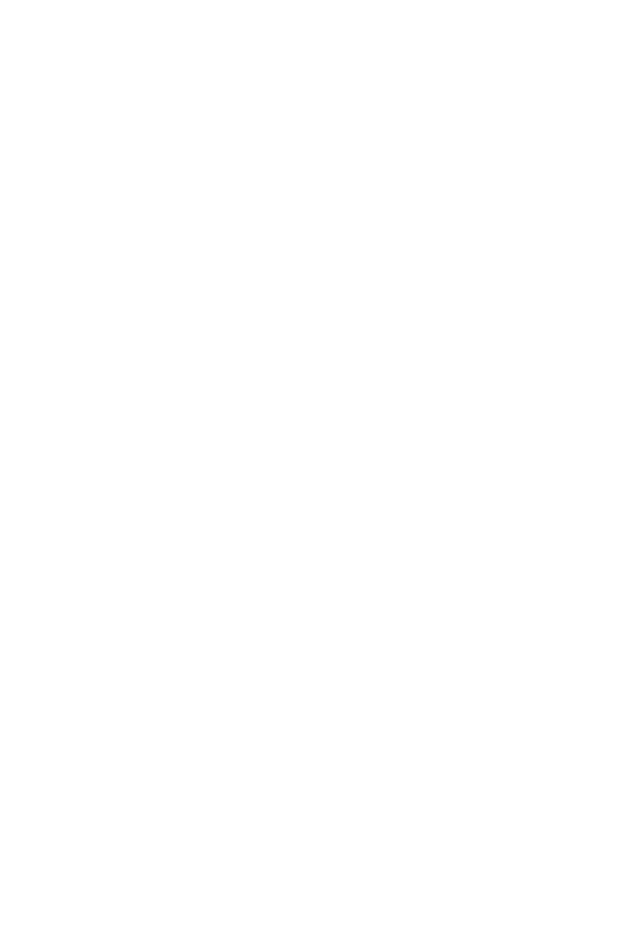
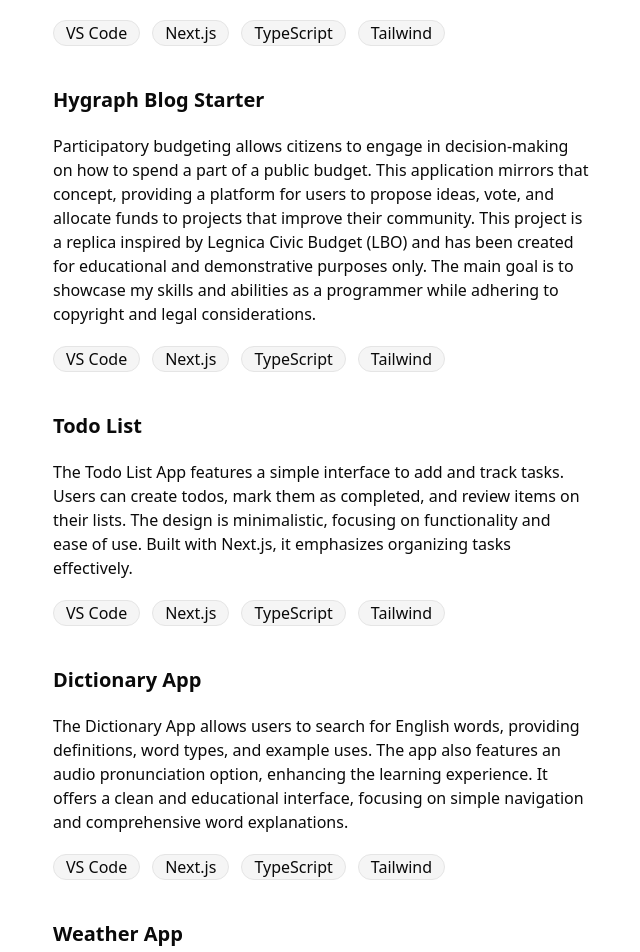
Before and after one commit to LSzpilowski/portfolio, a Next.js app: page / in a window 1280 px wide. Shown: the part 1640-2592 px from the top of the page, without its empty margins (595-1235 px from the left). Before the commit the page ends 1082 px from the top, so only its background shows below. Built offline with nearby package versions, Linux system fonts and the light colour scheme.

Commit message:
add feat/projects

```diff
--- /dev/null
+++ b/src/app/components/projectList.tsx
@@ -0,0 +1,88 @@
+import Link from "next/link";
+import React from "react";
+
+interface IProjects {
+  title: string;
+  url: string;
+  image: string;
+  excerpt: string;
+  techs: string[];
+}
+
+const projects: IProjects[] = [
+  {
+    title: "Leaf-3",
+    url: "https://leaf-3.vercel.app/home",
+    image: "image",
+    excerpt:
+      "This page is a participatory budgeting web application designed for educational purposes, inspired by the Legnica Civic Budget. It showcases skills in using technologies like TypeScript, Next.js, and Redux for state management. The site offers functionalities to propose ideas, vote, and allocate funds, reflecting the concept of community budgeting. The design is informative, with clear sections detailing the project, the budget process, and contact information. It emphasizes transparency and engagement in local decision-making.",
+    techs: ["VS Code", "Next.js", "TypeScript", "Tailwind"],
+  },
+  {
+    title: "Eataly Restaurant",
+    url: "https://vercel.com/lszpilowski-projects/eataly-restaurant",
+    image: "image",
+    excerpt:
+      "The page is a restaurant-themed site with a clean, modern design showcasing a menu featuring starters, main courses, desserts, and drinks. It uses visual elements like images, product descriptions, and pricing. The site includes interactive features like a slider for top picks, filtering to browse categories, and a cart for adding items. It's built for user-friendly navigation, allowing quick access to menu items and encouraging ordering through a straightforward interface. The page's layout and features are aimed at enhancing the user experience and promoting easy exploration of the restaurant’s offerings. ",
+    techs: ["VS Code", "Next.js", "TypeScript", "Tailwind"],
+  },
+  {
+    title: "Hygraph Blog Starter",
+    url: "https://leaf-3.vercel.app/home",
+    image: "image",
+    excerpt:
+      "Participatory budgeting allows citizens to engage in decision-making on how to spend a part of a public budget. This application mirrors that concept, providing a platform for users to propose ideas, vote, and allocate funds to projects that improve their community. This project is a replica inspired by Legnica Civic Budget (LBO) and has been created for educational and demonstrative purposes only. The main goal is to showcase my skills and abilities as a programmer while adhering to copyright and legal considerations. ",
+    techs: ["VS Code", "Next.js", "TypeScript", "Tailwind"],
+  },
+  {
+    title: "Todo List",
+    url: "https://todolist-app-next-vercel-delta.vercel.app/",
+    image: "image",
+    excerpt:
+      "The Todo List App features a simple interface to add and track tasks. Users can create todos, mark them as completed, and review items on their lists. The design is minimalistic, focusing on functionality and ease of use. Built with Next.js, it emphasizes organizing tasks effectively. ",
+    techs: ["VS Code", "Next.js", "TypeScript", "Tailwind"],
+  },
+  {
+    title: "Dictionary App",
+    url: "https://dictionary-app-next-eight.vercel.app/",
+    image: "image",
+    excerpt:
+      "The Dictionary App allows users to search for English words, providing definitions, word types, and example uses. The app also features an audio pronunciation option, enhancing the learning experience. It offers a clean and educational interface, focusing on simple navigation and comprehensive word explanations. ",
+    techs: ["VS Code", "Next.js", "TypeScript", "Tailwind"],
+  },
+  {
+    title: "Weather App",
+    url: " https://weather-app-next-js-lime.vercel.app/",
+    image: "image",
+    excerpt:
+      "The Weather App provides a simple interface for users to check weather conditions by city. It includes details like temperature, humidity, and weather descriptions. The app aims to provide quick, real-time weather updates in a user-friendly format. Built with Next.js, it focuses on delivering essential weather information effectively. ",
+    techs: ["VS Code", "Next.js", "TypeScript", "Tailwind"],
+  },
+];
+
+function ProjectList() {
+  return (
+    <div className="flex flex-col gap-10 group">
+      {projects.map((project, index) => (
+        <Link
+          href={project.url}
+          className="flex flex-col gap-5 hover:cursor-pointer group-hover:opacity-60 hover:!opacity-100 transition-opacity"
+          target="/blank"
+          key={index}
+        >
+          <p className="text-xl font-bold">{project.title}</p>
+          <p>{project.excerpt}</p>
+          <div className="flex flex-row gap-3">
+            {project.techs.map((tech, index) => (
+              <p key={index} className="border rounded-full px-3 bg-secondary">
+                {tech}
+              </p>
+            ))}
+          </div>
+        </Link>
+      ))}
+    </div>
+  );
+}
+
+export default ProjectList;
--- a/src/app/page.tsx
+++ b/src/app/page.tsx
@@ -1,6 +1,7 @@
 import AboutMe from "./components/aboutMe";
 import FixedInfo from "./components/fixedInfo";
 import HappinessForm from "./components/happiness";
+import ProjectList from "./components/projectList";
 
 export default function Home() {
   return (
@@ -9,10 +10,11 @@
         <FixedInfo />
         <div
           id="content"
-          className="pt-24 lg:w-1/2 lg:py-24 flex flex-col gap-16 w-full"
+          className="pt-24 lg:w-1/2 lg:py-24 flex flex-col gap-16 w-full "
         >
           <AboutMe />
           <HappinessForm />
+          <ProjectList />
         </div>
       </div>
     </div>
```
